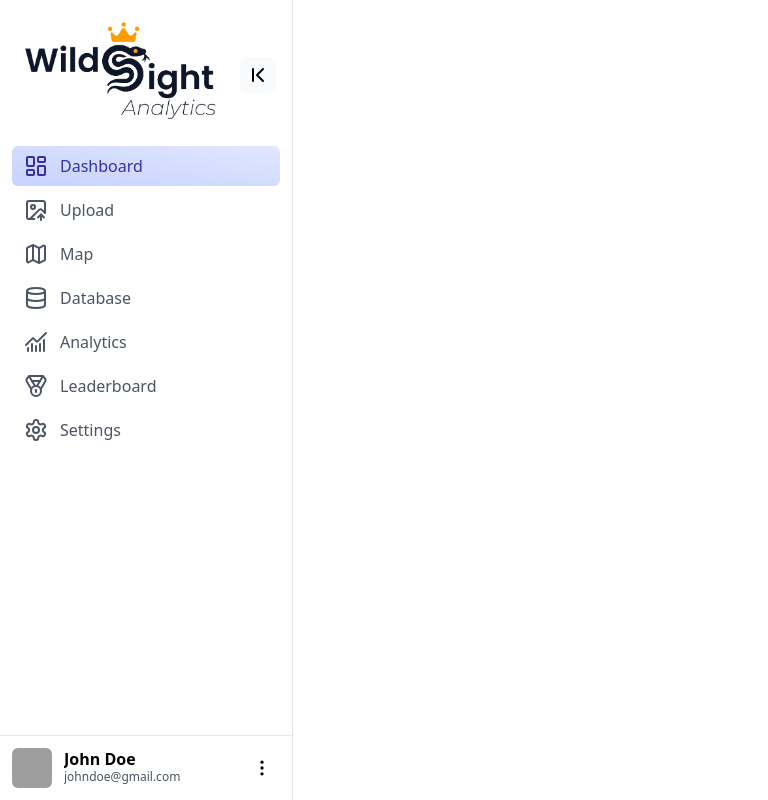
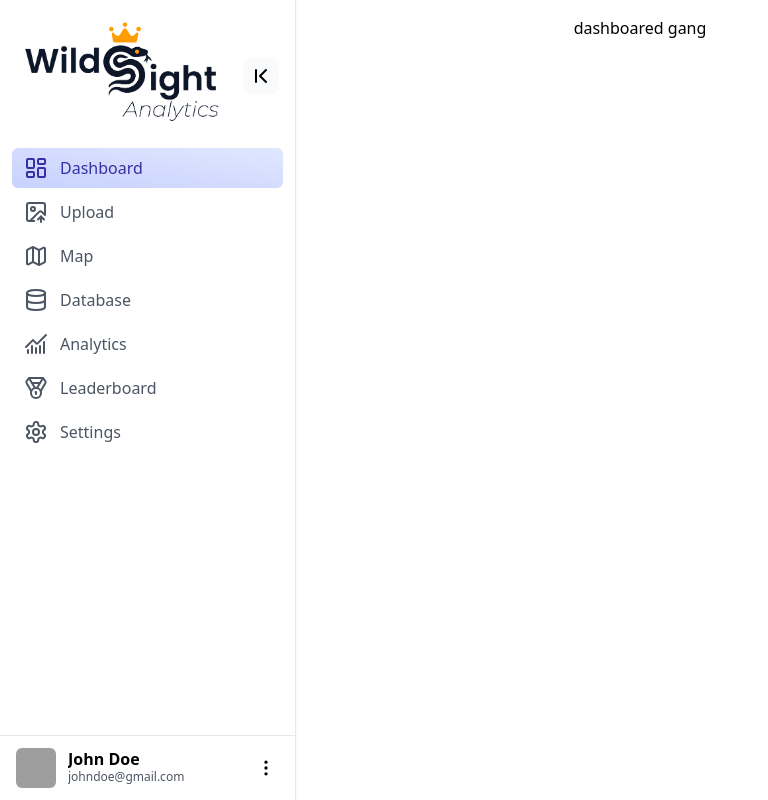
Before and after one commit to realBrayan/WildSight-Analytics, a React (Vite) app: page /dashboard in a window 1280 px wide. Shown: the whole page, without its empty margins (0-768 px from the left). Built offline with nearby package versions, Linux system fonts and the light colour scheme; grey boxes are pictures that could not be loaded.

Commit message:
fixed sidebar covering content issue

```diff
--- a/src/pages/Dashboard.jsx
+++ b/src/pages/Dashboard.jsx
@@ -1,5 +1,9 @@
 function Dashboard() {
-  return <></>;
+  return (
+    <>
+      <p>dashboared gang</p>
+    </>
+  );
 }
 
 export default Dashboard;
--- a/src/ui/AppLayout.jsx
+++ b/src/ui/AppLayout.jsx
@@ -1,18 +1,20 @@
 import { Outlet } from "react-router-dom";
 import Sidebar from "./Sidebar";
-// display: grid;
-//   // saying the first column should be 26rem and then the next one should be the rest of the page - 1 fractional unit (this is used to define the columns so this 26rem will be for the sidebar)
-//   grid-template-columns: 26rem 1fr;
-//   /* same thing as above with the columns but the first row is going to be auto so fit the content and the rest is just the rest so 1 fractional unit. This is for the header */
-//   grid-template-rows: auto 1fr;
-//   height: 100vh;
+import { useState } from "react";
+
 function AppLayout() {
+  // expanded state - needs to be here to adjust the app layout div size. ideally for refactor we do context or reducer.
+  const [expanded, setExpanded] = useState(true);
+
   return (
-    // <div className="grid-cols-2 grid-rows-2 auto h-max"> </div>
-    <>
-      <Sidebar />
-      <Outlet />
-    </>
+    <div
+      className={`grid grid-cols-[${expanded ? "18.5rem" : "4.5rem"}_1fr] grid-rows-[auto_1fr] h-screen`}
+    >
+      <Sidebar expanded={expanded} setExpanded={setExpanded} />
+      <div className="col-start-2 row-start-1 row-span-2 p-4">
+        <Outlet />
+      </div>
+    </div>
   );
 }
 
--- a/src/ui/Logo.jsx
+++ b/src/ui/Logo.jsx
@@ -6,7 +6,7 @@ function Logo({ w = 32 }) {
       //src="https://img.logoipsum.com/243.svg"
       //src="https://cdn.discordapp.com/attachments/1286414552145199145/1298499315160842352/Screen_Shot_2024-10-22_at_4.png?ex=671a71f9&is=67192079&hm=5e41a176effa559e7d18bd2600db87d290ce1b7347f8c257d45ae280f505c51a&"
       //src="../images/WildSightLogoBlack.png"
-      src="public\WildSightLogoBlack.png"
+      src="/WildSightLogoBlack.png"
       className={`overflow-hidden transition-all w-${w}`}
       alt="Logo"
     />
--- a/src/ui/Sidebar.jsx
+++ b/src/ui/Sidebar.jsx
@@ -3,14 +3,14 @@ import { useState } from "react";
 import Logo from "./Logo";
 import MainNav from "./MainNav";
 
-export default function Sidebar() {
+export default function Sidebar({ expanded, setExpanded }) {
   // expand sidebar state
-  const [expanded, setExpanded] = useState(true);
+  // const [expanded, setExpanded] = useState(true);
   // 3 dot menu state
   const [menuVisible, setMenuVisible] = useState(false);
 
   return (
-    <aside className="h-screen w-48 fixed">
+    <aside className="h-screen min-w-[4.5rem] max-w-[18.5rem] fixed">
       <nav className="h-full inline-flex flex-col bg-white border-r shadow-sm">
         <div className="p-4 pb-2 flex justify-between items-center">
           {/* logo */}
@@ -29,7 +29,7 @@ export default function Sidebar() {
         <MainNav expanded={expanded} />
 
         {/* user profile */}
-        <div className="border-t flex p-3">
+        <div className="border-t flex py-3 px-4">
           <img
             src="https://ui-avatars.com/api/?background=c7d2fe&color=3730a3&bold=true"
             alt=""
```
